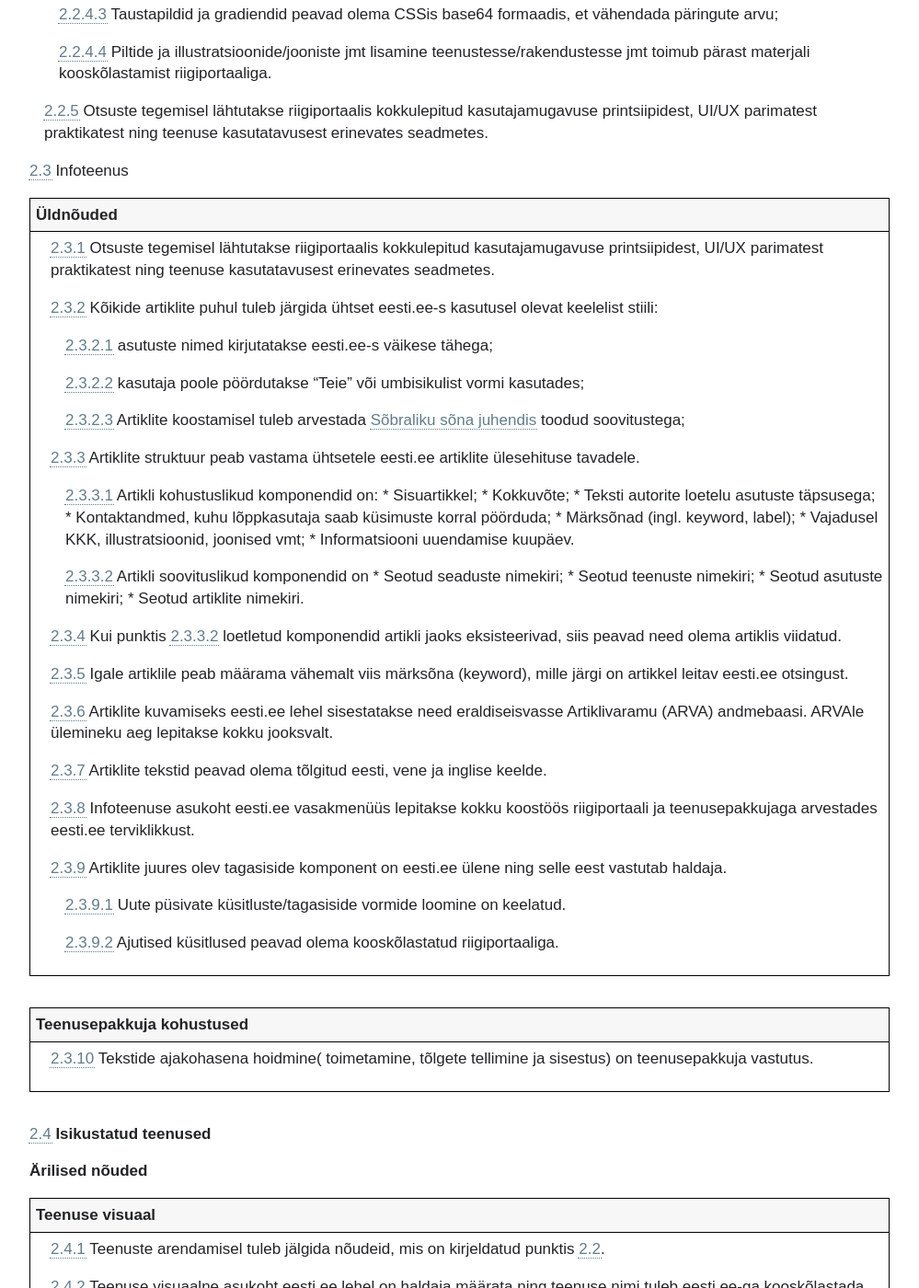
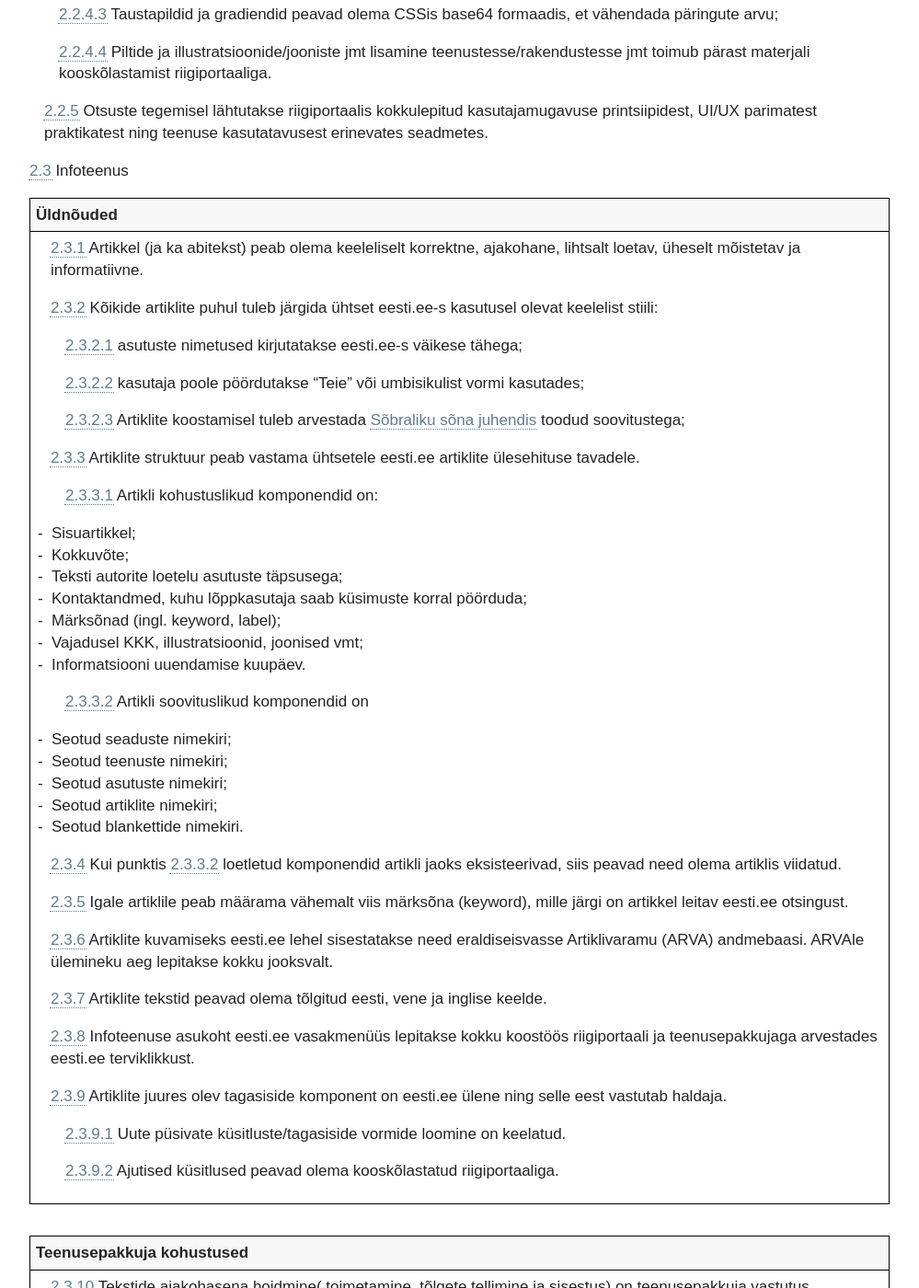
Before and after one commit to e-gov/eesti-ee-mfn, a Jekyll site: the page built from index.md, in a window 1280 px wide and 1400 px high, scrolled down 4906 px. Shown: the whole window at 92% size, without its empty margins (0-999 px from the left). Built offline with Jekyll 4.4.1, drawn with Linux system fonts in a browser that asks for light colours; our own code applies the rules of GitHub Pages for plain Markdown files; some of the changed text lies outside the part shown.

Commit message:
Update Nouded.yml

```diff
--- a/_data/Nouded.yml
+++ b/_data/Nouded.yml
@@ -127,7 +127,7 @@
       requirements:
       - number: 2.1.7.1
         name: >
-          Artiklite kuvamise ja haldusega seotud nõuded on kirjeldatud punktis 2.3.
+          Artiklite kuvamise ja haldusega seotud nõuded on kirjeldatud punktis [2.3](https://e-gov.github.io/eesti-ee-mfn/#2.3).
     - number: 2.1.8
       name: >
         Teenuse ja selles olevate andmete varundamine ei kuulu haldaja kohustuste hulka.
@@ -148,7 +148,7 @@
               nuppu, siis peavad uued nupud olema visuaalselt identsed. Erandid kooskõlastatakse riigiportaaliga.
           - number: 2.2.2.2
             name: >
-              eesti.ee stiiliraamat: https://www.figma.com/file/J58K08LMQDeHpdSfM18wU2/Eesti.ee-stiiliraamat-1.0?node-id=3:7900&t=CCFB3LPBNwmtG2Ym-0
+              eesti.ee stiiliraamat: [https://www.figma.com/file/J58K08LMQDeHpdSfM18wU2/Eesti.ee-stiiliraamat-1.0?node-id=3:7900&t=CCFB3LPBNwmtG2Ym-0](https://www.figma.com/file/J58K08LMQDeHpdSfM18wU2/Eesti.ee-stiiliraamat-1.0?node-id=3:7900&t=CCFB3LPBNwmtG2Ym-0)
           - number: 2.2.2.3
             name: >
               Riigiportaaliga tuleb kooskõlastada enne arendustegevuste algust:
@@ -161,7 +161,7 @@
                   Uute visuaalsete elementide dokumentatsioon;
               - number: 2.2.2.3.3
                 name: >
-                  Lõplikud visuaalid;
+                  Lõplikud visuaalid.
       - number: 2.2.3
         name: 'Nõuded mobiilivaatele:'
         requirements:
@@ -221,15 +221,14 @@
       requirements:
       - number: 2.3.1
         name: >
-          Otsuste tegemisel lähtutakse riigiportaalis kokkulepitud kasutajamugavuse printsiipidest, UI/UX parimatest praktikatest ning
-          teenuse kasutatavusest erinevates seadmetes.
+          Artikkel (ja ka abitekst) peab olema keeleliselt korrektne, ajakohane, lihtsalt loetav, üheselt mõistetav ja informatiivne.
       - number: 2.3.2
         name: >
           Kõikide artiklite puhul tuleb järgida ühtset eesti.ee-s kasutusel olevat keelelist stiili:
         requirements:
         - number: 2.3.2.1
           name: >
-            asutuste nimed kirjutatakse eesti.ee-s väikese tähega;
+            asutuste nimetused kirjutatakse eesti.ee-s väikese tähega;
         - number: 2.3.2.2
           name: >
             kasutaja poole pöördutakse "Teie" või umbisikulist vormi kasutades;
@@ -243,20 +242,33 @@
         - number: 2.3.3.1
           name: >
             Artikli kohustuslikud komponendid on:
+
             * Sisuartikkel;
+
             * Kokkuvõte;
+
             * Teksti autorite loetelu asutuste täpsusega;
+
             * Kontaktandmed, kuhu lõppkasutaja saab küsimuste korral pöörduda;
+
             * Märksõnad (ingl. keyword, label);
+
             * Vajadusel KKK, illustratsioonid, joonised vmt;
+
             * Informatsiooni uuendamise kuupäev.
         - number: 2.3.3.2
           name: >
             Artikli soovituslikud komponendid on
+
             * Seotud seaduste nimekiri;
+
             * Seotud teenuste nimekiri;
+
             * Seotud asutuste nimekiri;
-            * Seotud artiklite nimekiri.
+
+            * Seotud artiklite nimekiri;
+
+            * Seotud blankettide nimekiri.
       - number: 2.3.4
         name: >
           Kui punktis [2.3.3.2](https://e-gov.github.io/eesti-ee-mfn/#2.3.3.2) loetletud komponendid artikli jaoks eksisteerivad,
@@ -305,10 +317,6 @@
       - number: 2.4.3
         name: >
           Lõppkasutajale kuvatavad teenuse tekstid (sh abitekstid, päringu vastused jmt) peavad olema tõlgitud eesti, vene ja inglise keelde.
-        requirements:
-        - number: 2.4.3.1
-          name: >
-            Lõppkasutajale kuvatavad teenuse tekstid (sh abitekstid, päringu vastused jmt) peavad olema tõlgitud eesti, vene ja inglise keelde.
     - name: 'Otsing ja tagasiside'
       requirements:
       - number: 2.4.4
```
